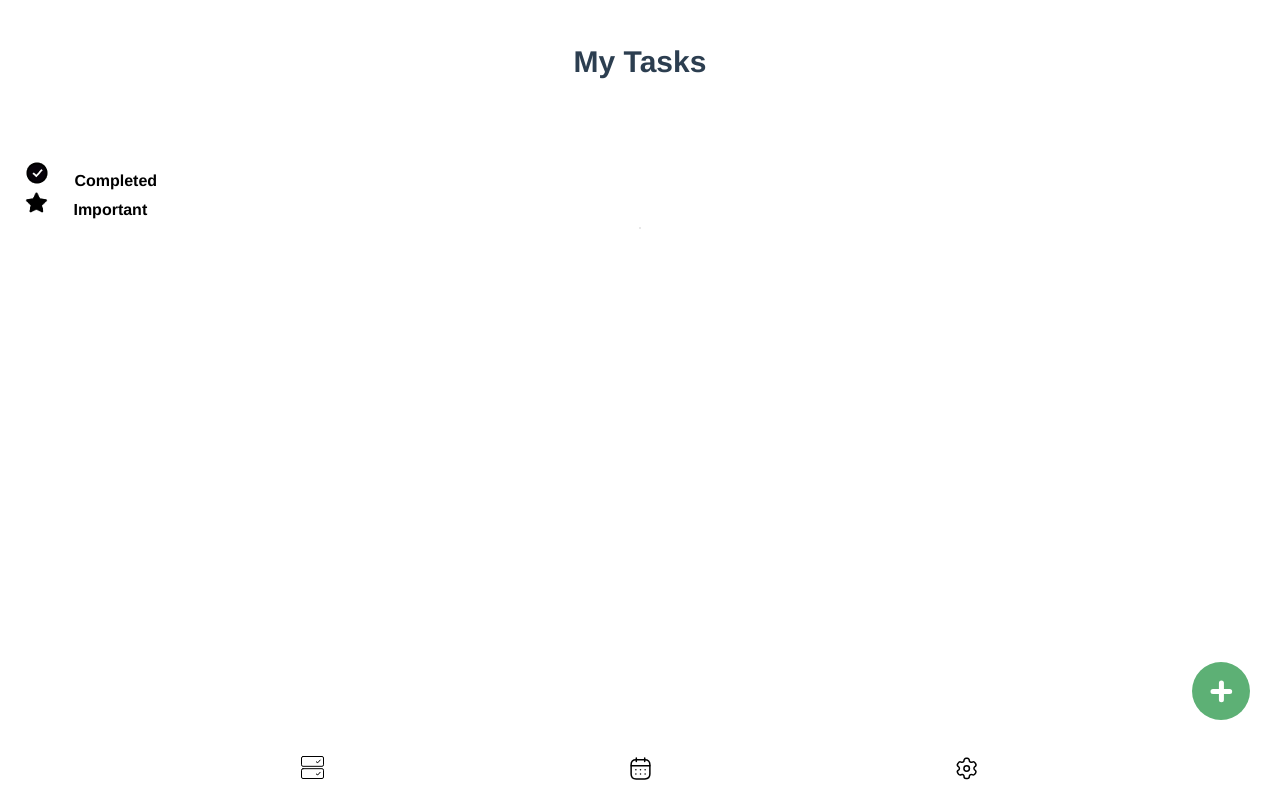
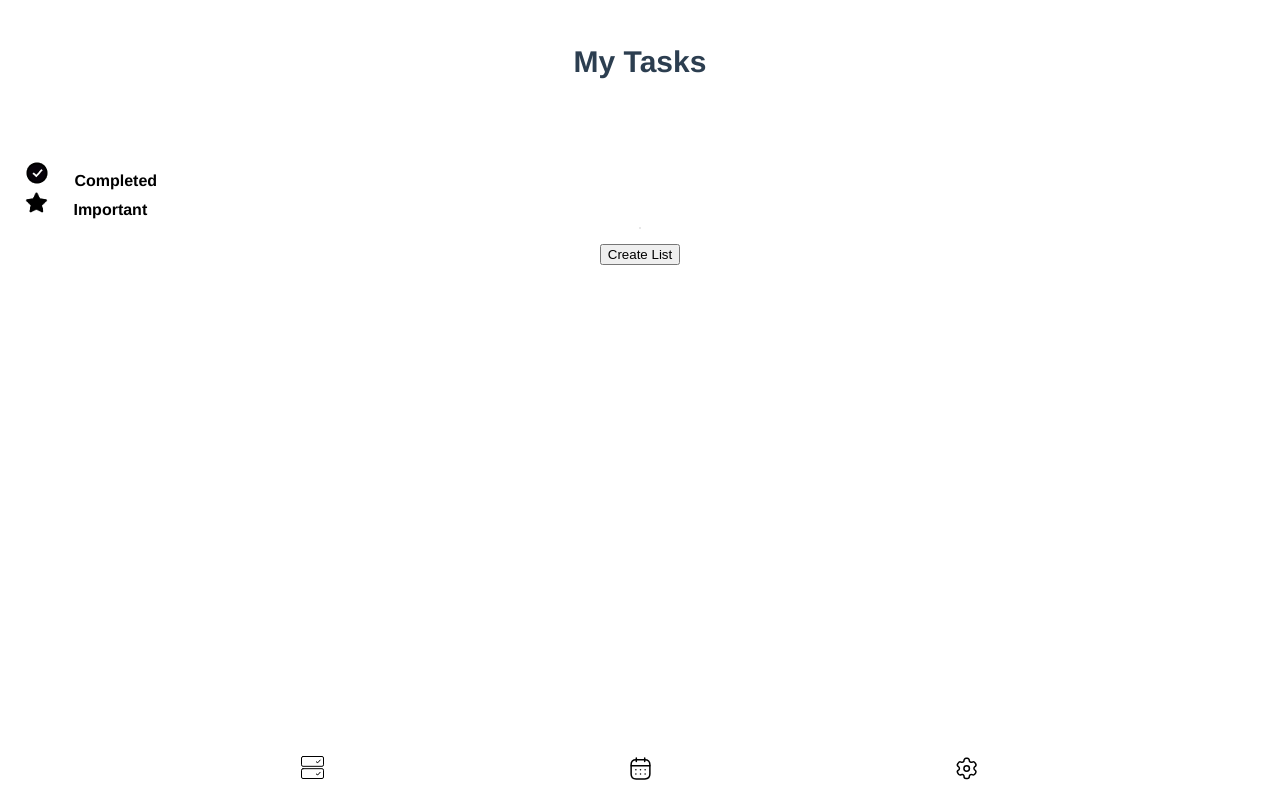
Before and after one commit to felix-tjernberg/plamera, a Vue app: page /#/ in a window 1280 px wide. Built offline with nearby package versions, Linux system fonts and the light colour scheme.

Commit message:
Move AddList into ListCard
To be able to have two different kind of buttons that open
AddList overlay AddList needed to be moved into ListCard

```diff
--- a/src/components/ListCard.vue
+++ b/src/components/ListCard.vue
@@ -1,11 +1,20 @@
 <template>
   <div>
+    <AddList
+      v-if="addListOverlay"
+      @closeOverlay="addListOverlay = !addListOverlay"
+      id="addListOverlay"
+    ></AddList>
     <EditList
       :listId="EditListId"
       v-if="editListOverlay"
-      v-on:closeOverlay="editListOverlay = !editListOverlay"
+      @closeOverlay="editListOverlay = !editListOverlay"
     />
     <div v-if="mobile">
+      <PlusButton
+        id="Button"
+        @openOverlay="addListOverlay = !addListOverlay"
+      ></PlusButton>
       <div
         class="ListCard"
         v-for="(listObject, listObjectId, listArrayNumber) in this.$store.state
@@ -28,6 +37,9 @@
         @closeOverlay="closeAddTaskOverlay"
         :listId="AddTaskListId"
       />
+      <button @click="addListOverlay = !addListOverlay">
+        Create List
+      </button>
       <div class="desktop-list-card-container">
         <div
           class="desktop-list-card"
@@ -50,15 +62,17 @@
 </template>
 
 <script>
+  import AddList from '@/components/AddList.vue'
+  import AddTask from '@/components/AddTask'
   import EditList from '@/components/EditList'
+  import PlusButton from '@/components/PlusButton'
   import TaskCard from '@/components/TaskCard'
-  import PlusButton from '@/components/PlusButton'
-  import AddTask from '@/components/AddTask'
   export default {
     created() {
       this.mobile = window.innerWidth < 990
     },
     components: {
+      AddList,
       AddTask,
       EditList,
       TaskCard,
@@ -68,6 +82,7 @@
       return {
         addTaskOverlay: false,
         AddTaskListId: '',
+        addListOverlay: false,
         editListOverlay: false,
         EditListId: '',
         mobile: true
--- a/src/views/ListOverview.vue
+++ b/src/views/ListOverview.vue
@@ -1,14 +1,5 @@
 <template>
   <div class="container">
-    <AddList
-      v-if="addTaskOverlay"
-      v-on:closeOverlay="addTaskOverlay = !addTaskOverlay"
-      id="addListOverlay"
-    ></AddList>
-    <PlusButton
-      id="Button"
-      v-on:openOverlay="addTaskOverlay = !addTaskOverlay"
-    ></PlusButton>
     <h1>My Tasks</h1>
     <default-lists />
     <ListCard></ListCard>
@@ -16,16 +7,12 @@
 </template>
 
 <script>
-  import AddList from '@/components/AddList.vue'
   import DefaultLists from '@/components/DefaultLists.vue'
   import ListCard from '@/components/ListCard.vue'
-  import PlusButton from '@/components/PlusButton.vue'
   export default {
     components: {
-      AddList,
       ListCard,
-      DefaultLists,
-      PlusButton
+      DefaultLists
     },
     data: function() {
       return {
```
